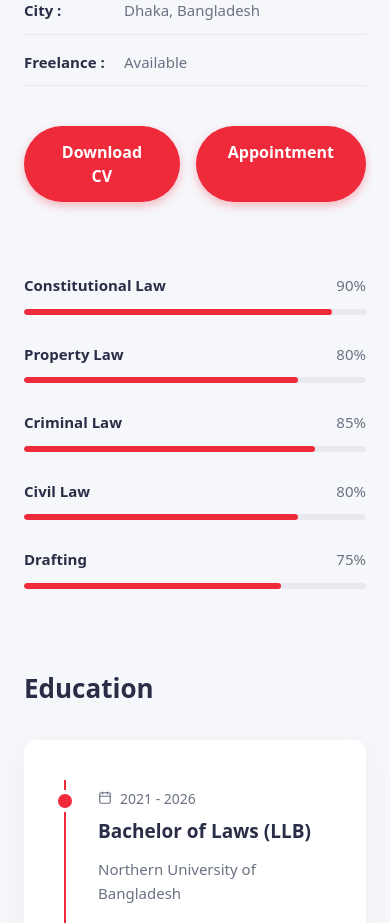
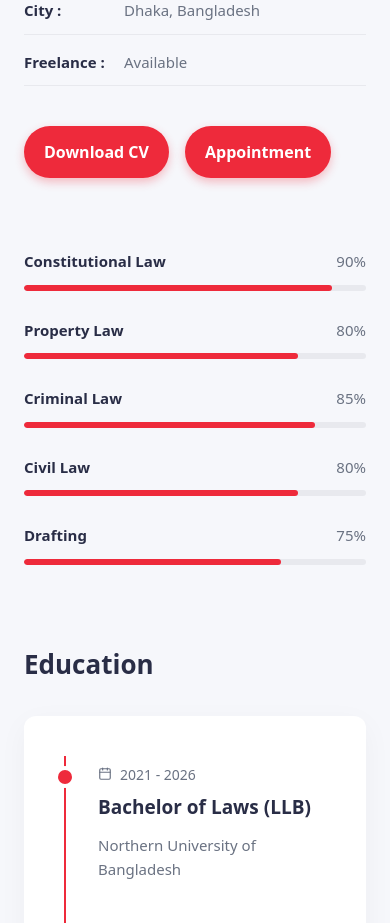
Before and after one commit to Rakibul-Hasan-max/Mursalin-nayeem, a Next.js app: page /about in a window 390 px wide. Shown: the part 1000-1923 px from the top of the page. Built offline with nearby package versions, Linux system fonts and the light colour scheme.

Commit message:
style: adjust button padding and enable text wrapping for responsive layout

```diff
--- a/src/components/about/PersonalDetails.tsx
+++ b/src/components/about/PersonalDetails.tsx
@@ -23,10 +23,10 @@ export default function PersonalDetails() {
         ))}
       </div>
       <div className="flex gap-4">
-        <button className="bg-[#EE2A3B] text-white font-semibold rounded-full px-8 py-3.5 hover:-translate-y-1 transition-transform shadow-[0_4px_10px_rgba(238,42,59,0.3)] hover:shadow-[0_6px_15px_rgba(238,42,59,0.4)]">
+        <button className="bg-[#EE2A3B] text-white font-semibold rounded-full px-5 sm:px-8 py-3.5 whitespace-nowrap hover:-translate-y-1 transition-transform shadow-[0_4px_10px_rgba(238,42,59,0.3)] hover:shadow-[0_6px_15px_rgba(238,42,59,0.4)]">
           Download CV
         </button>
-        <Link href="/contact" className="bg-[#EE2A3B] text-white font-semibold rounded-full px-8 py-3.5 hover:-translate-y-1 transition-transform shadow-[0_4px_10px_rgba(238,42,59,0.3)] hover:shadow-[0_6px_15px_rgba(238,42,59,0.4)]">
+        <Link href="/contact" className="bg-[#EE2A3B] text-white font-semibold rounded-full px-5 sm:px-8 py-3.5 whitespace-nowrap hover:-translate-y-1 transition-transform shadow-[0_4px_10px_rgba(238,42,59,0.3)] hover:shadow-[0_6px_15px_rgba(238,42,59,0.4)]">
           Appointment
         </Link>
       </div>
```
